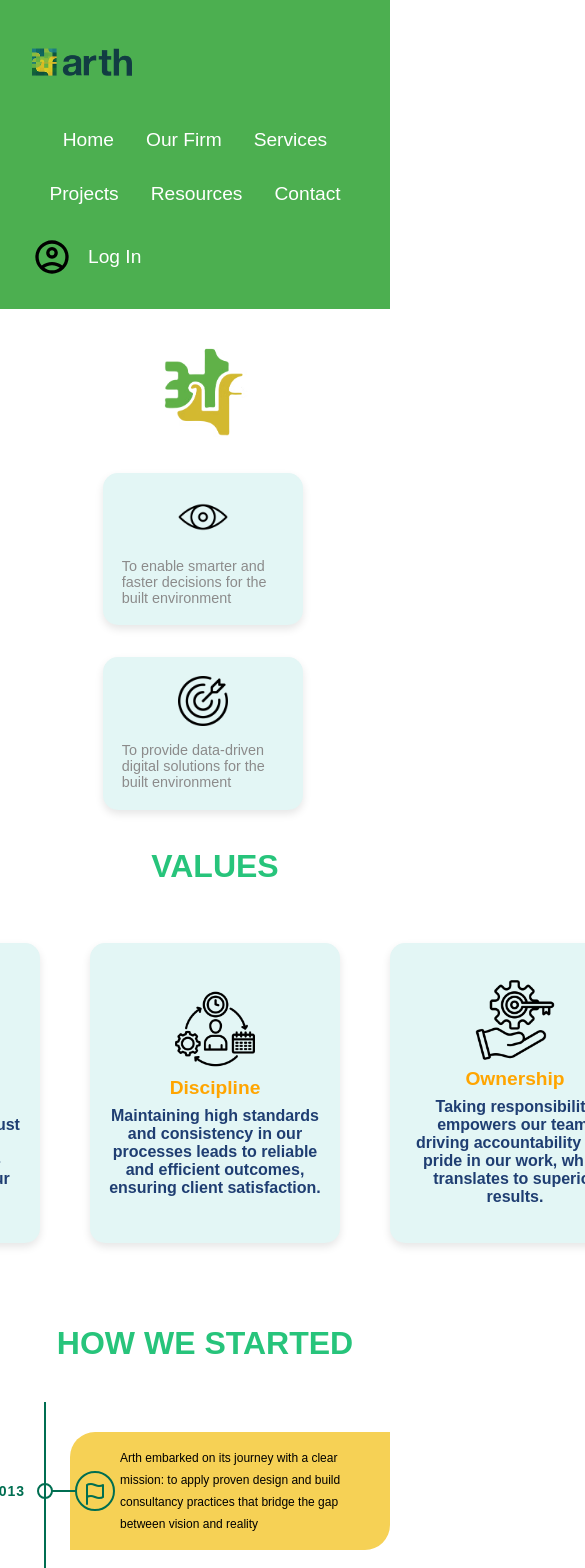
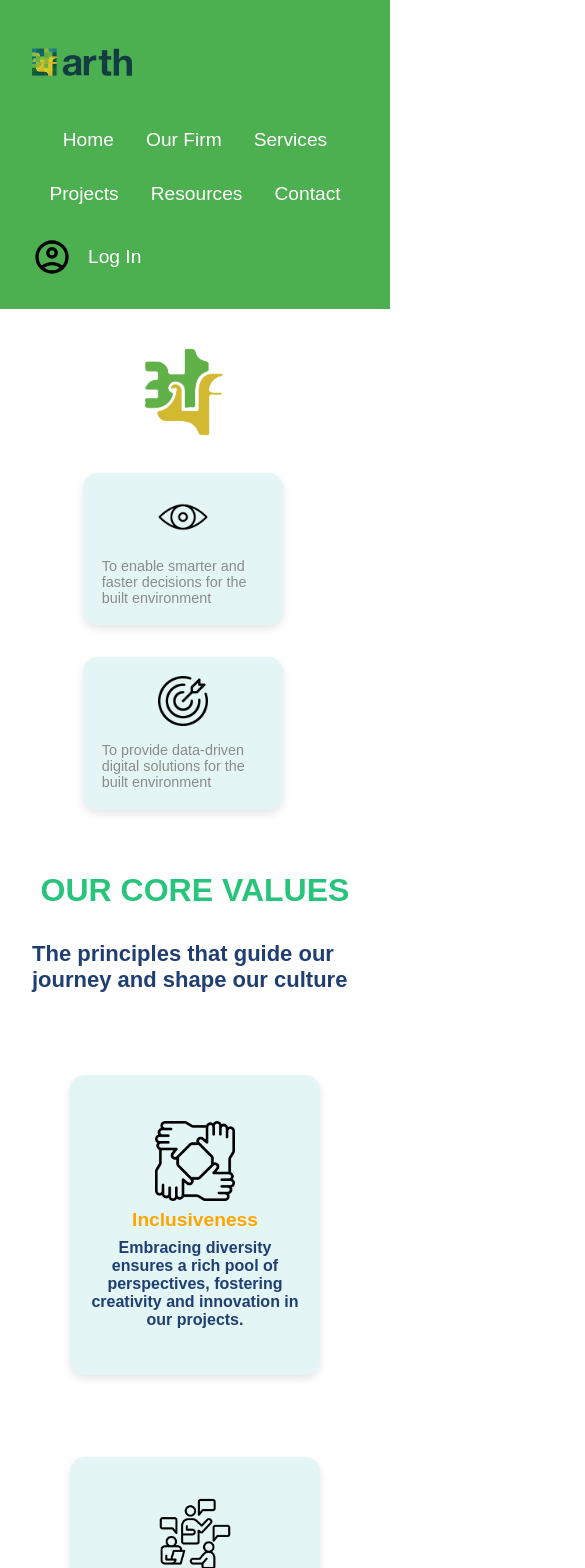
Before and after one commit to Durgabhavaniy2509/Arth, a React (Vite) app: page /OurFirm in a window 390 px wide. Shown: the top 1568 px of the page, 585 px wide, since content can reach past the window. Built offline with nearby package versions, Linux system fonts and the light colour scheme.

Commit message:
Make responsive for the how we started and managment. Footer is also made responsive

```diff
--- a/src/Footer/Footer.css
+++ b/src/Footer/Footer.css
@@ -7,9 +7,11 @@
 .footer-info {
   width: 200px;
 }
+
 .footer-head {
-  justify-content: space-between !important;
+  justify-content: space-between;
 }
+
 .address {
   margin-top: 15px;
 }
@@ -17,3 +19,35 @@
   align-items: center;
   text-align: center;
 }
+@media (max-width: 480px) {
+  .img-correction {
+    width: 300px;
+  }
+  .footer-info {
+    width: 300px;
+  }
+  .footer-head {
+    justify-content: center !important;
+  }
+}
+
+@media (min-width: 481px) and (max-width: 768px) {
+  .footer-head {
+    justify-content: space-between !important;
+  }
+  /* .img-correction {
+    width: 350px;
+  }
+  .address > div {
+    font-size: 13px;
+  } */
+}
+
+@media (min-width: 769px) and (max-width: 1024px){
+  .img-correction {
+    width: 350px;
+  }
+  .address > div {
+    font-size: 13px;
+  }
+}
--- a/src/Footer/Footer.jsx
+++ b/src/Footer/Footer.jsx
@@ -4,7 +4,7 @@ import './Footer.css'
 const Footer = () => {
   return (
     <section className='footer'>
-      <div className=" flexCenter paddings innerWidth footer-head">
+      <div className=" flexCenter1 paddings innerWidth footer-head">
         <div className='flexColStart footer-info'>
           <img src="\Images\Arth.webp" alt="" width={100}/>
           <div className='whiteText'> Arth's innovative, pioneering digital-first solutions are transforming the construction industry. <br /> <br /> We are committed to working with top-tier clients globally to help their business become more efficient while saving time and cost on-site.
@@ -42,7 +42,7 @@ const Footer = () => {
           </div>
         </div>
 
-        <div className='flexColCenter'>
+        <div className='flexColCenter1'>
           <img src="\Images\map with pin.avif" alt=""  width={600} className='img-correction'/>
         </div>
       </div>
--- a/src/OurFirm/OurFirm.css
+++ b/src/OurFirm/OurFirm.css
@@ -1,6 +1,7 @@
 .our-firm {
   padding: 0;
 }
+/* values */
 .vandm {
   width: 200px;
   background-color: #e3f6f5;
@@ -16,6 +17,9 @@
   flex-wrap: nowrap;
   margin: 25px !important;
 }
+.values-heading p{
+  font-size: 22px;
+}
 .client {
   margin: 25px !important;
   transition: transform 0.5s ease-in-out;
@@ -27,6 +31,11 @@
   margin-top: 30px;
 }
 
+@media (min-width: 300px) and (max-width: 1140px) {
+  .values {
+    flex-wrap: wrap;
+  }
+}
 /* Journey section */
 .journey-section {
   margin-bottom: 40px;
--- a/src/OurFirm/OurFirm.jsx
+++ b/src/OurFirm/OurFirm.jsx
@@ -4,12 +4,13 @@ import Footer from '../Footer/Footer'
 import { Members } from '../OurFirmComponents/Teamdata'
 import { MemberCard } from '../OurFirmComponents/Team'
 import Journey from '../OurFirmComponents/Journey'
+import '../OurFirmComponents/Team.css'
 
 const OurFirm = () => {
   return (
     // values
     <section className='our-firm'>
-      <div className='flexColCenter paddings innerWidth arth-values'>
+      <div className='flexColCenter1 paddings innerWidth arth-values'>
         <div className="flexCenter arth-vandm">
           <img src="\Images\arth elements logo.avif" alt="" width={150}  className='gap'/>
           <div className='flexCenter2 vandm gap'>
@@ -22,9 +23,13 @@ const OurFirm = () => {
           </div>
         </div>
 
-        <div className='tertiaryText flexCenter values-heading'>VALUES</div>
+        <div className=' flexColCenter1 values-heading'>
+          <div className='tertiaryText'>OUR CORE VALUES</div>
+            <p className='primaryText'>The principles that guide our journey and shape our culture</p>
+        </div>
+
           <div className=" flexCenter values">
-            <div className='flexColCenter hero-stat hero-pack client'>
+            <div className='flexColCenter hero-stat hero-pack client each-value'>
               <img src="\Icons\teamwork.png" alt="" />
               <span className='orangeText client-proj'>
                 Inclusiveness
@@ -62,8 +67,10 @@ const OurFirm = () => {
         </div>
       </div>
       {/* How we started */}
-      <div className='flexColCenter tertiaryText journey-section'>HOW WE STARTED</div>
-      <Journey/>
+      <div className='flexColCenter1'>
+        <div className='tertiaryText journey-section'>HOW WE STARTED</div>
+        <div className='flexColCenter1' ><Journey/></div>
+      </div>
 
 
       {/* Management section */}
--- a/src/OurFirmComponents/Journey.css
+++ b/src/OurFirmComponents/Journey.css
@@ -190,7 +190,7 @@ body {
   color: #000000;
 }
 
-@media (min-width: 768px) and (max-width: 1024px) {
+@media (min-width: 481px) and (max-width: 768px) {
   .timeline::after {
     left: 90px;
   }
@@ -238,7 +238,7 @@ body {
   }
 }
 
-@media (min-width: 300px) and (max-width: 768px) {
+@media (min-width: 300px) and (max-width: 480px) {
   .timeline::after {
     left: 45px;
   }
@@ -271,10 +271,9 @@ body {
   .container.left .date,
   .container.right .date {
     right: auto;
-    left: -10px;
+    left: 5px;
+    font-size: 12px;
   }
-
-
 
   .container.left .icon,
   .container.right .icon {
@@ -288,6 +287,7 @@ body {
     border-radius: 500px 0 0 500px; */
     padding: 15px 15px 15px 50px;
     border-radius: 25px 0;
+    width: 290px;
   }
   .container .content p {
     font-size: 12px;
@@ -295,5 +295,6 @@ body {
     display: flex;
     justify-content: center;
     align-items: center;
+    width: 230px;
   }
 }
--- a/src/OurFirmComponents/Team.css
+++ b/src/OurFirmComponents/Team.css
@@ -12,6 +12,9 @@
 
 .member-image-container:hover {
   transform: scale(1.05);
+}
+.plus-icon {
+  width: 25px;
 }
 
 .member-image {
@@ -51,6 +54,9 @@
 }
 
 /* Modal styles */
+.modal-image {
+  width: 250px;
+}
 .modal-overlay {
   position: fixed;
   inset: 0;
@@ -91,15 +97,48 @@
   gap: 1.5rem;
 }
 
+@media (min-width: 300px) and (max-width: 480px) {
+  .member-card {
+    width: 300px;
+    display: flex;
+    flex-direction: column;
+    align-items: center;
+    height: 300px;
+  }
+  .members-grid {
+    display: flex;
+    flex-direction: column;
+    align-items: center;
+  }
+  .member-name {
+    font-size: 1.2rem;
+  }
+  .member-designation {
+    font-size: 0.8rem;
+  }
+  .member-image {
+    height: 300px;
+  }
+  /* .modal-image {
+    width: 200px;
+    height: 200px;
+    object-fit: cover;
+  } */
+   .modal-image {
+    display: none;
+   }
+}
+
 @media (min-width: 768px) {
   .modal-grid {
     grid-template-columns: repeat(2, 1fr);
   }
 }
 
+
 .modal-image {
-  width: 100%;
-  height: 100%;
+  width: 350px;
+  height: 350px;
   object-fit: cover;
 }
 
--- a/src/OurFirmComponents/Team.jsx
+++ b/src/OurFirmComponents/Team.jsx
@@ -1,5 +1,5 @@
 import React, { useState } from 'react';
-import { X,Mail } from 'lucide-react';
+import { X,Mail, Linkedin } from 'lucide-react';
 import './Team.css';
 
 export function MemberCard({ member }) {
@@ -19,7 +19,7 @@ export function MemberCard({ member }) {
         <div className="member-info-overlay">
           <div className='member-icon'>
             <h3 className="member-name">{member.name}</h3>
-            <img src="\Icons\plus.png" alt="" width={25}  className="member-image-container" onClick={() => setShowDetails(true)}/>
+            <img src="/Icons/plus.png" alt="" className="member-image-container plus-icon" onClick={() => setShowDetails(true)}/>
           </div>
           <p className="member-designation">{member.designation}</p>
         </div>
@@ -32,7 +32,8 @@ export function MemberCard({ member }) {
               onClick={() => setShowDetails(false)}
               className="modal-close"
             >
-              <X className="w-5 h-5" />
+              <X />
+              {/* <X className="w-5 h-5" /> */}
             </button>
 
             <div className="modal-grid">
@@ -52,7 +53,7 @@ export function MemberCard({ member }) {
                     href={`mailto:${member.email}`}
                     className="modal-link"
                   >
-                    <Mail className="w-5 h-5" />
+                    <Mail/>
                     <span>Email</span>
                   </a>
                   <a
@@ -61,8 +62,9 @@ export function MemberCard({ member }) {
                     rel="noopener noreferrer"
                     className="modal-link"
                   >
-                    <img src="\Icons\linkedin.png" className="w-5 h-5" alt="" width={25}/>
+                    {/* <img src="/Icons/linkedin.png" alt="" width={25}/> */}
                     {/* <Mail className="w-5 h-5" /> */}
+                    <Linkedin/>
                     <span>LinkedIn</span>
                   </a>
                 </div>
--- a/src/OurFirmComponents/Teamdata.js
+++ b/src/OurFirmComponents/Teamdata.js
@@ -6,6 +6,7 @@ export const Members = [
     name: 'KAILASH CHANDOLA',
     designation: 'CEO, CO-FOUNDER',
     image: '/Images/founder.jpg',
+    // image: '/Images/founder.jpg',
     bio: 'Kailash Chondala, CEO and Co-Founder of Arth Design Build. He is a trailblazing leader and IIT graduate (Class of 2010) with a passion for innovation and technology. Renowned for his visionary mindset, Kailash has transformed Arth into a powerhouse of cutting-edge solutions in the construction and design industry. With an unrelenting drive to build technical excellence, he has redefined industry standards, inspiring his team to push boundaries and achieve extraordinary success.',
     email: 'kailash@arthdesignbuild.com',
     linkedin: 'https://www.linkedin.com/in/kailashchandola/'
--- a/src/index.css
+++ b/src/index.css
@@ -62,6 +62,13 @@
   align-items: center;
   margin-left: 20px;
   row-gap: 0.5rem;
+}
+.flexColCenter1 {
+  display: flex;
+  flex-direction: column;
+  justify-content: center;
+  align-items: center;
+  row-gap: 2rem;
 }
 .secondaryText {
   color: rgb(140, 139, 139);
```
Also changed, not shown: 1 other file (tests, documents, lock files or other folders).
